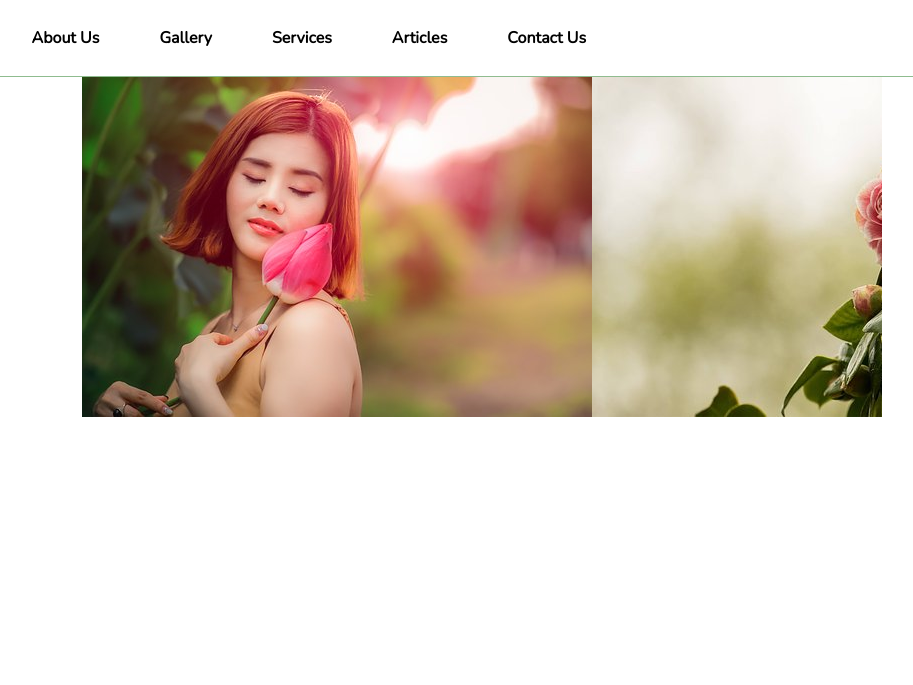
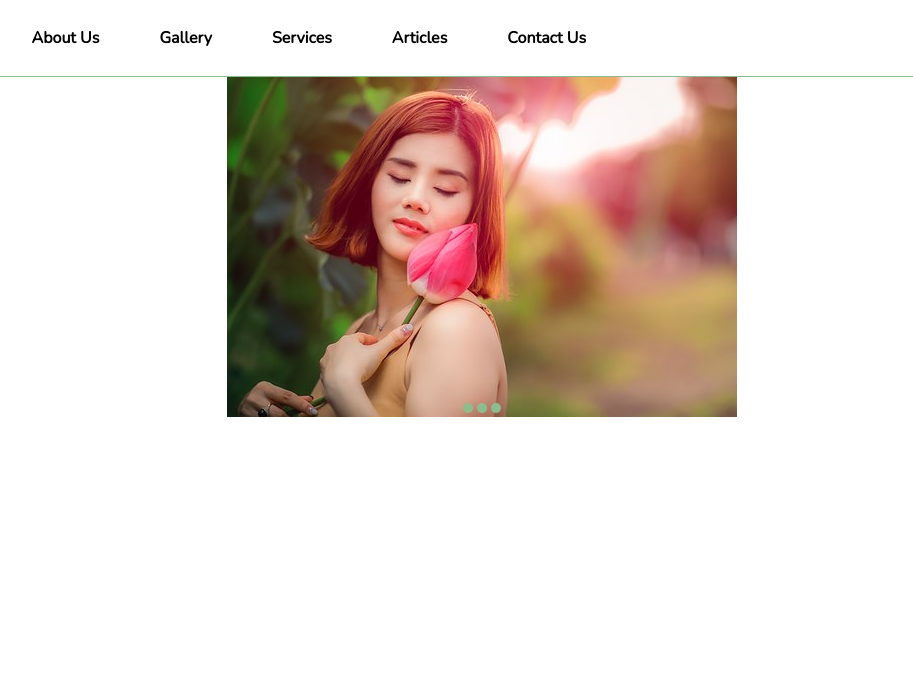
Before and after one commit to donikeabazi/planthea, a PHP site: page /gallery.html in a window 1280 px wide. Shown: the part 158-843 px from the top of the page, without its empty margins (158-1071 px from the left). After the commit the page ends 575 px from the top, so only its background shows below. Run offline with PHP 8.4, Linux system fonts and the light colour scheme.

Commit message:
Slider vers.2

```diff
--- a/css/style.css
+++ b/css/style.css
@@ -47,16 +47,16 @@ text-decoration: none; padding: 27px 30px 0px 30px; color:black;font-weight: bol
 
 
 .slide-container{
-    width:800px;
-    height:600px;
+    width:510px;
+    height:340px;
     margin-left:auto;
     margin-right:auto;
     overflow:hidden;
     text-align: center;
 }
 .image-container{
-    width:2400px;
-    height:600px;
+    width:1530px;
+    height:340px;
     position: relative;
     transition: left 2s;
     -webkit-transition:left 2s;
@@ -76,16 +76,16 @@ text-decoration: none; padding: 27px 30px 0px 30px; color:black;font-weight: bol
     height: 10px;
     width:10px;
     border-radius:5px;
-    background-color: white;
+    background-color: darkseagreen;
 }
 #slider-image-1:target ~ .image-container{
     left:0px;
 }
 #slider-image-2:target ~ .image-container{
-    left: -800px;
+    left: -340px;
 }
 #slider-image-3:target ~ .image-container{
-    left: -1600px;
+    left: -680px;
 }
 /*
 .menu a{
```
